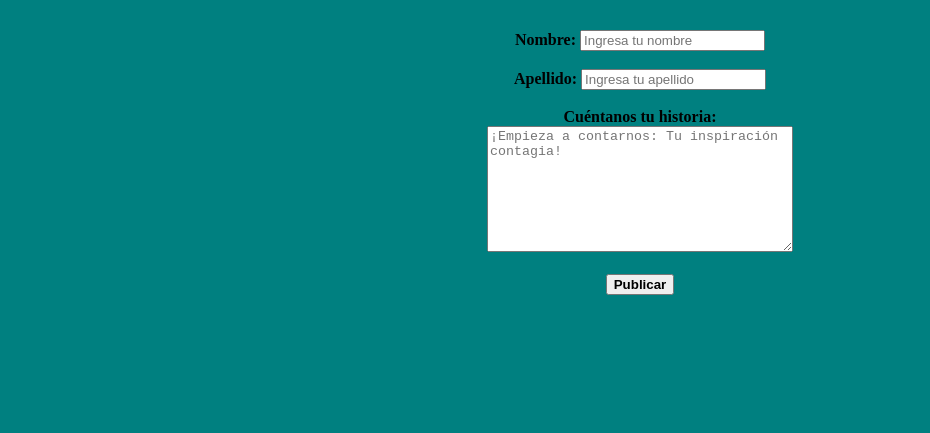
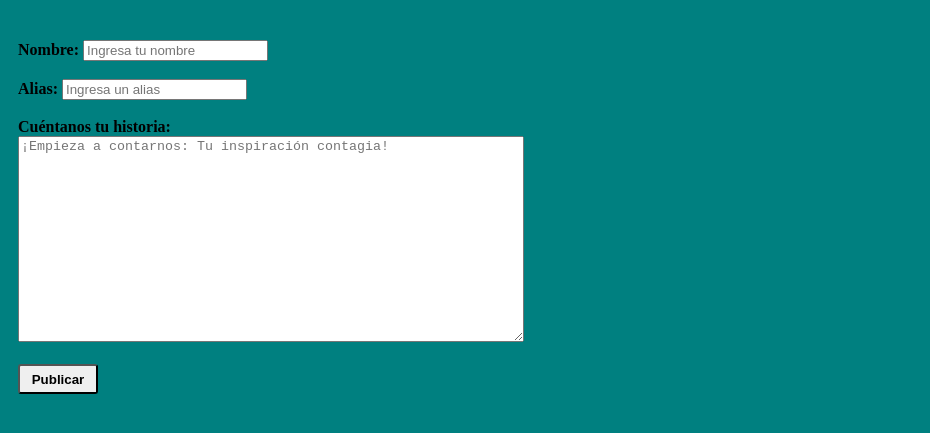
Before and after one commit to Nad138/side-coder, a plain HTML site: page index.html in a window 1280 px wide. Shown: the part 105-538 px from the top of the page, without its empty margins (0-930 px from the left). Drawn offline with Linux system fonts and the light colour scheme.

Commit message:
borde boton

```diff
--- a/assets/css/main.css
+++ b/assets/css/main.css
@@ -9,12 +9,20 @@ h1,h2,h3{
   font-style: oblique;
 }
 div{
-text-align: center;
+  margin: auto;
+  padding: 10px;
+  text-align: left;
+  display: inline-block;
 }
 input{
   text-align: justify;
 }
 #campo{
-  height: 120px;
-  width: 300px;
+  height: 200px;
+  width: 500px;
 }
+button{
+  border-radius: 3px;
+  height: 30px;
+  width: 80px;
+}
--- a/index.html
+++ b/index.html
@@ -9,10 +9,10 @@
 </head>
 <body>
   <h1><strong>Todo empieza con...</strong></h1>
-  <div>
-    <strong>Nombre: </strong><input type="text" placeholder="Ingresa tu nombre"><br>
+  <div id="contenedor">
+    <strong>Nombre: </strong><input type="text" placeholder="Ingresa tu nombre" id="nombre"><br>
     <span></span><br>
-    <strong>Apellido: </strong><input type="text" placeholder="Ingresa tu apellido"><br>
+    <strong>Alias: </strong><input type="text" placeholder="Ingresa un alias" id="alias"><br>
     <span></span><br>
     <strong>Cuéntanos tu historia: </strong><br><textarea id="campo" type="text" placeholder="¡Empieza a contarnos: Tu inspiración contagia!"></textarea><br>
     <span></span><br>
```
